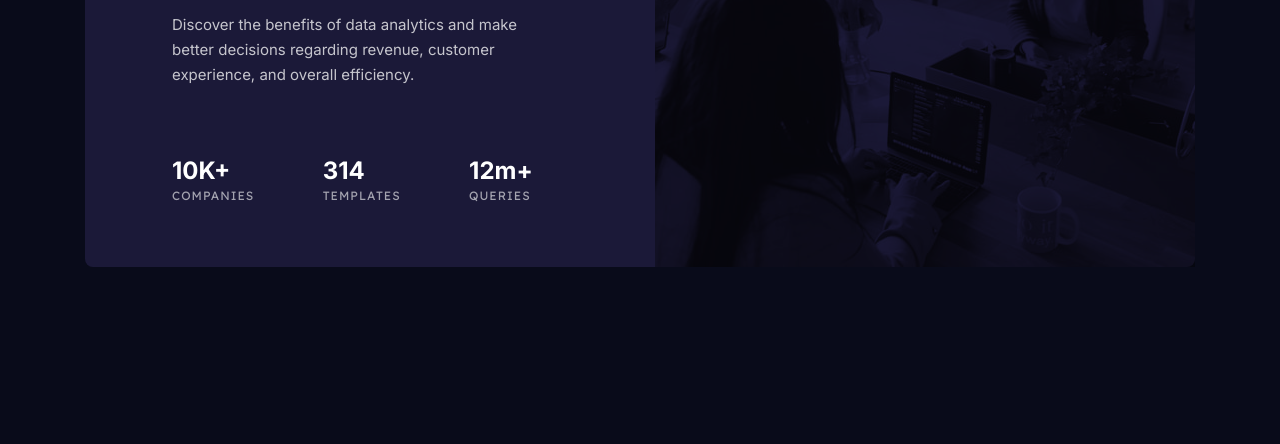
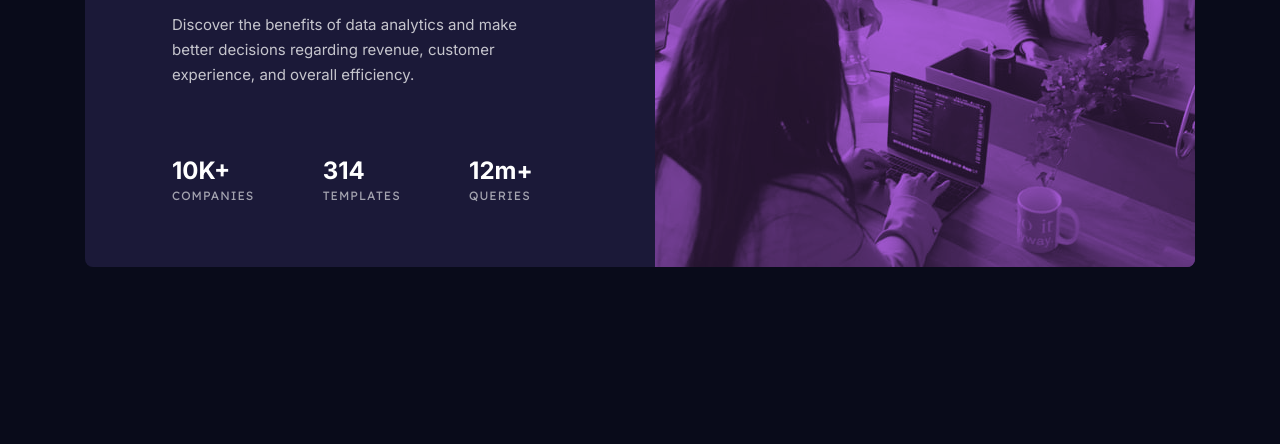
Before and after one commit to Fanou59/stats-preview, a plain HTML site: page index.html in a window 1280 px wide. Shown: the part 356-800 px from the top of the page. Drawn offline with Linux system fonts and the light colour scheme.

Commit message:
Finale Version

```diff
--- a/style.css
+++ b/style.css
@@ -172,14 +172,24 @@ body {
     margin: 24px;
 }
 
-
 img {
     width: 100%;
     height: 100%;
+    background-image: url(images/image-header-desktop.jpg);
     object-fit: cover;
     opacity: 0.8;
     mix-blend-mode: multiply;
+}
 
+picture {
+    background-color: var(--accent);
+
+
+}
+
+img,
+picture {
+    border-radius: 8px 8px 0 0;
 }
 
 
@@ -279,6 +289,11 @@ p {
         max-width: 50%;
     }
 
+    img,
+    picture {
+        border-radius: 0 8px 8px 0;
+    }
+
 
     h1,
     p,
```
Also changed, not shown: index.html (+0 -1 lines).
